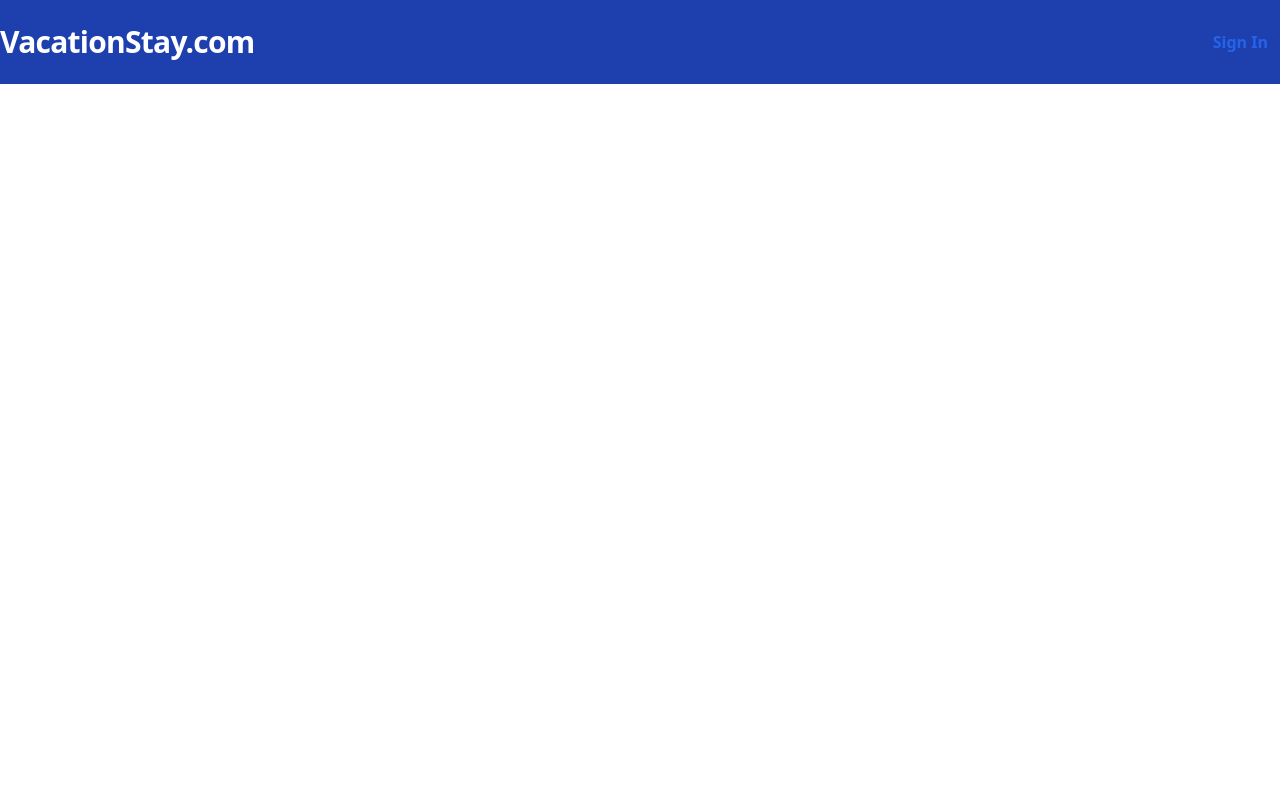
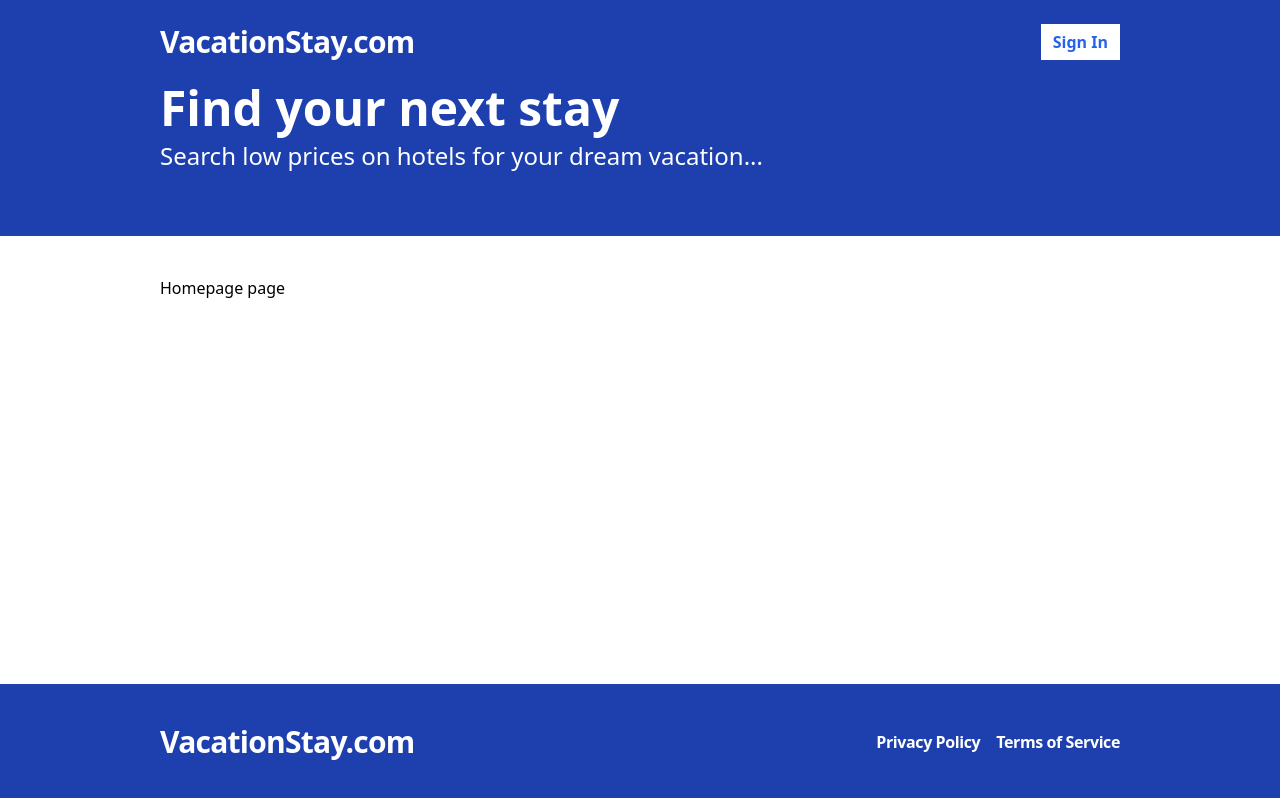
Before and after one commit to Bharath-Kumar-S/core-app, a React (Vite) app in the folder frontend/: page / in a window 1280 px wide. Built offline with nearby package versions, Linux system fonts and the light colour scheme.

Commit message:
setupo layouts

```diff
--- a/frontend/src/App.tsx
+++ b/frontend/src/App.tsx
@@ -5,7 +5,22 @@
   return (
     <Router>
       <Routes>
-        <Route path="/" element={<Layout></Layout>} />
+        <Route
+          path="/"
+          element={
+            <Layout>
+              <p>Homepage page</p>
+            </Layout>
+          }
+        />
+        <Route
+          path="/search"
+          element={
+            <Layout>
+              <p>Search page</p>
+            </Layout>
+          }
+        />
       </Routes>
     </Router>
   );
--- /dev/null
+++ b/frontend/src/components/Banner.tsx
@@ -0,0 +1,14 @@
+import React from "react";
+
+export const Banner = () => {
+  return (
+    <div className="bg-blue-800 pb-16">
+      <div className="container mx-auto flex flex-col gap-2">
+        <h1 className="text-5xl text-white font-bold">Find your next stay</h1>
+        <p className="text-2xl text-white">
+          Search low prices on hotels for your dream vacation...
+        </p>
+      </div>
+    </div>
+  );
+};
--- /dev/null
+++ b/frontend/src/components/Footer.tsx
@@ -0,0 +1,17 @@
+import React from "react";
+
+export const Footer = () => {
+  return (
+    <div className="bg-blue-800 py-10">
+      <div className="mx-auto container flex justify-between items-center">
+        <span className="text-3xl text-white font-bold tracking-tight">
+          VacationStay.com
+        </span>
+        <span className="text-white font-bold tracking-tight flex gap-4">
+          <p className="cursor-pointer">Privacy Policy</p>
+          <p className="cursor-pointer">Terms of Service</p>
+        </span>
+      </div>
+    </div>
+  );
+};
--- a/frontend/src/components/Header.tsx
+++ b/frontend/src/components/Header.tsx
@@ -11,7 +11,7 @@
         <span className="flex space-x-2">
           <Link
             to="/sign-in"
-            className="flex items-center text-blue-600 px-3 font-bold hover:bg-gray-100"
+            className="flex items-center bg-white text-blue-600 px-3 font-bold hover:bg-gray-100"
           >
             Sign In
           </Link>
--- a/frontend/src/layouts/Layout.tsx
+++ b/frontend/src/layouts/Layout.tsx
@@ -1,10 +1,20 @@
 import React from "react";
 import { Header } from "@/components/Header";
+import { Banner } from "@/components/Banner";
+import { Footer } from "@/components/Footer";
 
-const Layout = () => {
+type Props = {
+  children: React.ReactNode;
+};
+
+const Layout = ({ children }: Props) => {
   return (
     <div className="flex flex-col min-h-screen">
       <Header />
+      <Banner />
+      <div className=" container mx-auto py-10 flex-1">{children}</div>
+
+      <Footer />
     </div>
   );
 };
--- a/frontend/tailwind.config.js
+++ b/frontend/tailwind.config.js
@@ -7,6 +7,9 @@
   ],
   theme: {
     extend: {},
+    container: {
+      padding: "10rem",
+    },
   },
   plugins: [],
 };
```
